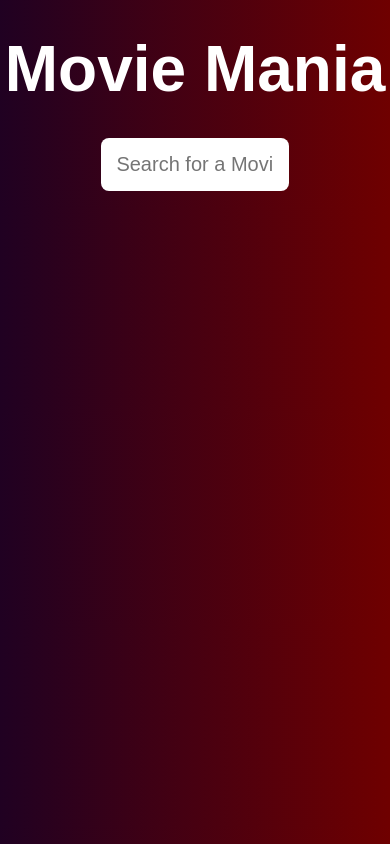
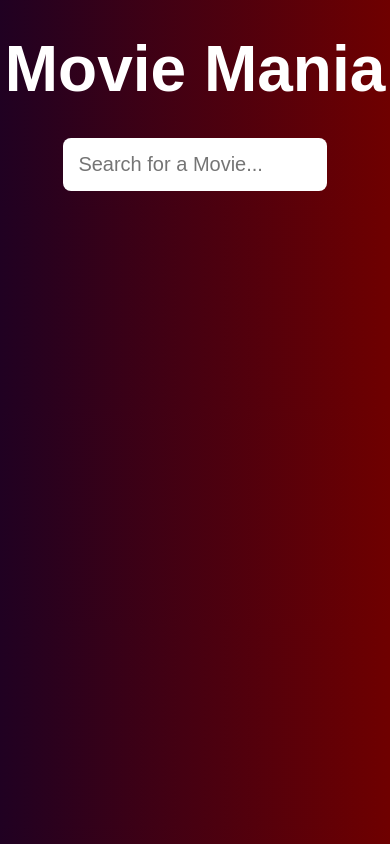
Before and after one commit to sparshsukralia/movie-app-reactjs, a React (Create React App) app: page / in a window 390 px wide. Built offline with nearby package versions, Linux system fonts and the light colour scheme.

Commit message:
deployed to github pages

```diff
--- a/package.json
+++ b/package.json
@@ -1,5 +1,6 @@
 {
   "name": "hotel-reservation-system",
+  "homepage": "http://sparshsukralia.github.io/movie-app-reactjs",
   "version": "0.1.0",
   "private": true,
   "dependencies": {
@@ -14,6 +15,8 @@
   "scripts": {
     "start": "react-scripts start",
     "build": "react-scripts build",
+    "predeploy": "npm run build",
+    "deploy": "gh-pages -d build",
     "test": "react-scripts test",
     "eject": "react-scripts eject"
   },
@@ -31,5 +34,8 @@
       "last 1 firefox version",
       "last 1 safari version"
     ]
+  },
+  "devDependencies": {
+    "gh-pages": "^3.1.0"
   }
 }
--- a/src/App.css
+++ b/src/App.css
@@ -24,7 +24,7 @@ header h1 {
 
 main {
   width: 100%;
-  max-width: 80%;
+  max-width: 90%;
   margin: 0 auto;
 }
 
@@ -172,3 +172,9 @@ main {
 .detail .content .about .close:hover {
   background: #223343;
 }
+
+@media screen and (max-width: 643px) {
+  .results .result {
+    margin: 15px;
+  }
+}
--- a/src/components/Search.css
+++ b/src/components/Search.css
@@ -23,3 +23,9 @@
 .search:focus {
   box-shadow: 0 0 8px 3px #4484c4;
 }
+
+@media screen and (max-width: 685px) {
+  .search {
+    width: 75%;
+  }
+}
```
Also changed, not shown: 1 other file (tests, documents, lock files or other folders).
